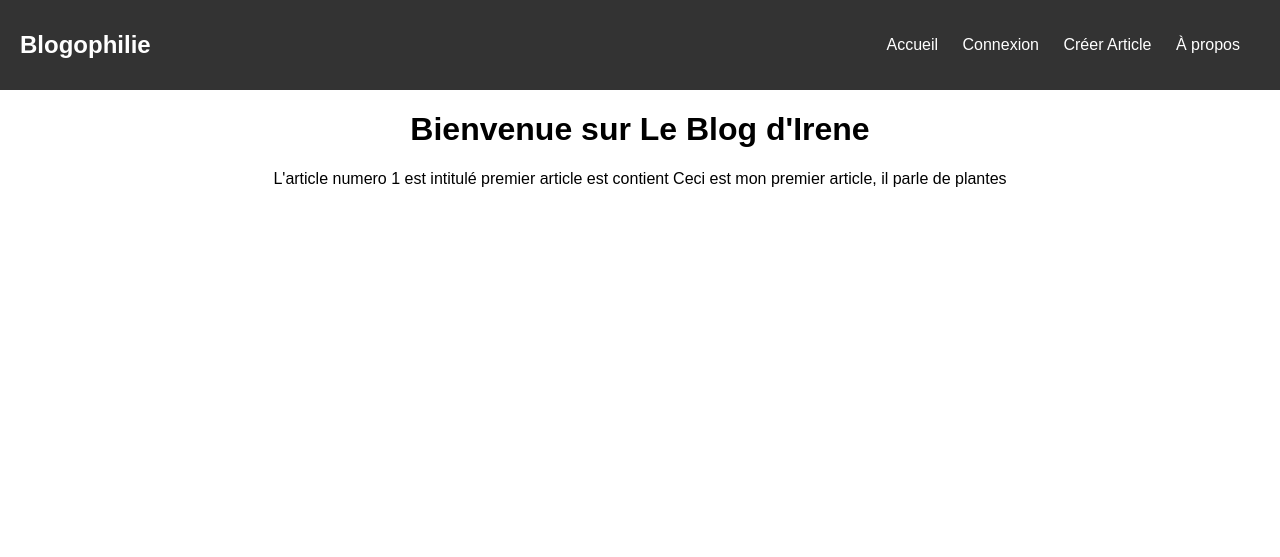
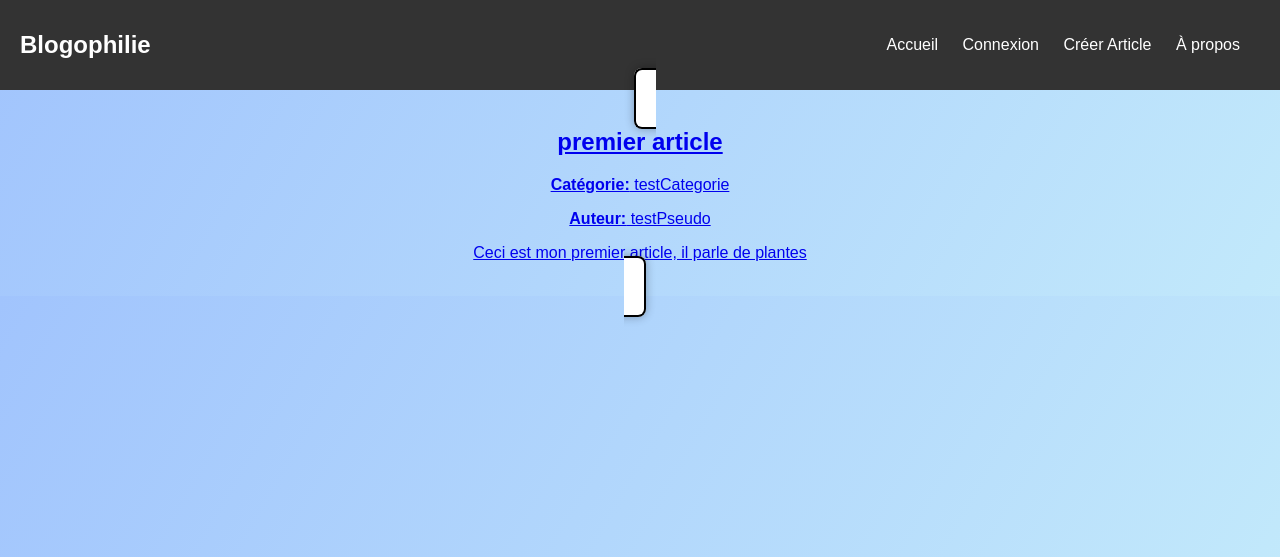
Before and after one commit to TLBTPTL/blog-php, a PHP site: page / in a window 1280 px wide. Shown: the top 557 px of the page. Run offline with PHP 8.4, Linux system fonts and the light colour scheme; data comes from the database, SQL or seed files in the repository.

Commit message:
Affichage des articles

```diff
--- a/creationarticle.php
+++ b/creationarticle.php
@@ -1,6 +1,4 @@
-<?php
-include_once 'header.php';
-?>
+
 
 <!DOCTYPE html>
 <html lang="fr">
@@ -14,7 +12,7 @@ include_once 'header.php';
 
     <div class="container">
         <h1>Création d'article</h1>
-        <form action="redactionArticle" method="post">
+        <form action="traitementarticle.php" method="post">
             <label for="titre">Titre de l'article </label>
             <input type="text" id="titre" name="titre" required><br><br>
 
--- a/css/style.css
+++ b/css/style.css
@@ -4,3 +4,25 @@ body{
     background-image: linear-gradient(120deg, #a1c4fd 0%, #c2e9fb 100%);
     font-family: Poppins, sans-serif;
 }
+
+.article-link {
+    background: white;
+    width: 300px;
+    border-radius: 8px;
+    padding: 20px;
+    box-shadow: 0px 0px 10px rgba(0, 0, 0, 0.3);
+    text-align: center;
+    margin: 10px; /* Ajoutez de l'espacement entre chaque lien */
+}
+
+.article-link h1 {
+    font-size: 1.5em;
+    color: #525252;
+}
+.article-link {
+    border: 2px solid #000; /* Définissez la largeur et la couleur de la bordure /
+    display: inline-block; / Assurez-vous que la div s'adapte autour du texte /
+    text-decoration: none; / Supprimez le soulignement du lien /
+    color: #000; / Couleur du texte /
+    font-weight: bold; / Mettez en gras le texte si nécessaire */
+}
--- a/index.php
+++ b/index.php
@@ -1,25 +1,37 @@
-<?php
-    include_once 'header.php';
-    include_once 'functionDataBase.php';
-    $connexion = connectToDatabase();
-?>
-
 <!DOCTYPE html>
 <html lang="en">
 <head>
     <meta charset="UTF-8">
     <meta name="viewport" content="width=device-width, initial-scale=1.0">
-    <title>Liste Article - Blog</title>
+    <title>Page Article - Blog</title>
+    <link rel="stylesheet" href="css/style.css">
+
 </head>
+<?php
+include_once 'header.php';
+include_once 'functionDataBase.php';
+$connexion = connectToDatabase();
+?>
 <body>
-    <h1>Bienvenue sur Le Blog d'Irene</h1>
-    <?php
-    $sql =  'SELECT titreArticle, descriptionArticle, idArticle FROM article WHERE idArticle = 1';
-    foreach  ($connexion->query($sql) as $row) {
-        print 'L\'article numero '. $row['idArticle'] . "\t";
-        print 'est intitulé ' . $row['titreArticle'] . "\t";
-        print 'est contient ' . $row['descriptionArticle'] . "\n";
-    }
-    ?>
+<?php
+
+$sql = "SELECT idArticle, titreArticle, descriptionArticle, categorieArticle, pseudo FROM article";
+$stmt = $connexion->query($sql);
+$articles = $stmt->fetchAll(PDO::FETCH_ASSOC);
+
+
+foreach ($articles as $article) {
+    echo '<a href="article.php?id=' . $article['idArticle'] . '" class="article-link">';
+    echo "<h2>{$article['titreArticle']}</h2>";
+    echo "<p><strong>Catégorie:</strong> {$article['categorieArticle']}</p>";
+    echo "<p><strong>Auteur:</strong> {$article['pseudo']}</p>";
+    echo "<p>{$article['descriptionArticle']}</p>";
+    echo '</a>';
+}
+
+?>
 </body>
 </html>
+
+</body>
+</html>
```
Also changed, not shown: css/douze.css (+17 -0 lines), pageArticle.php (+21 -41 lines), traitementarticle.php (+23 -15 lines).
